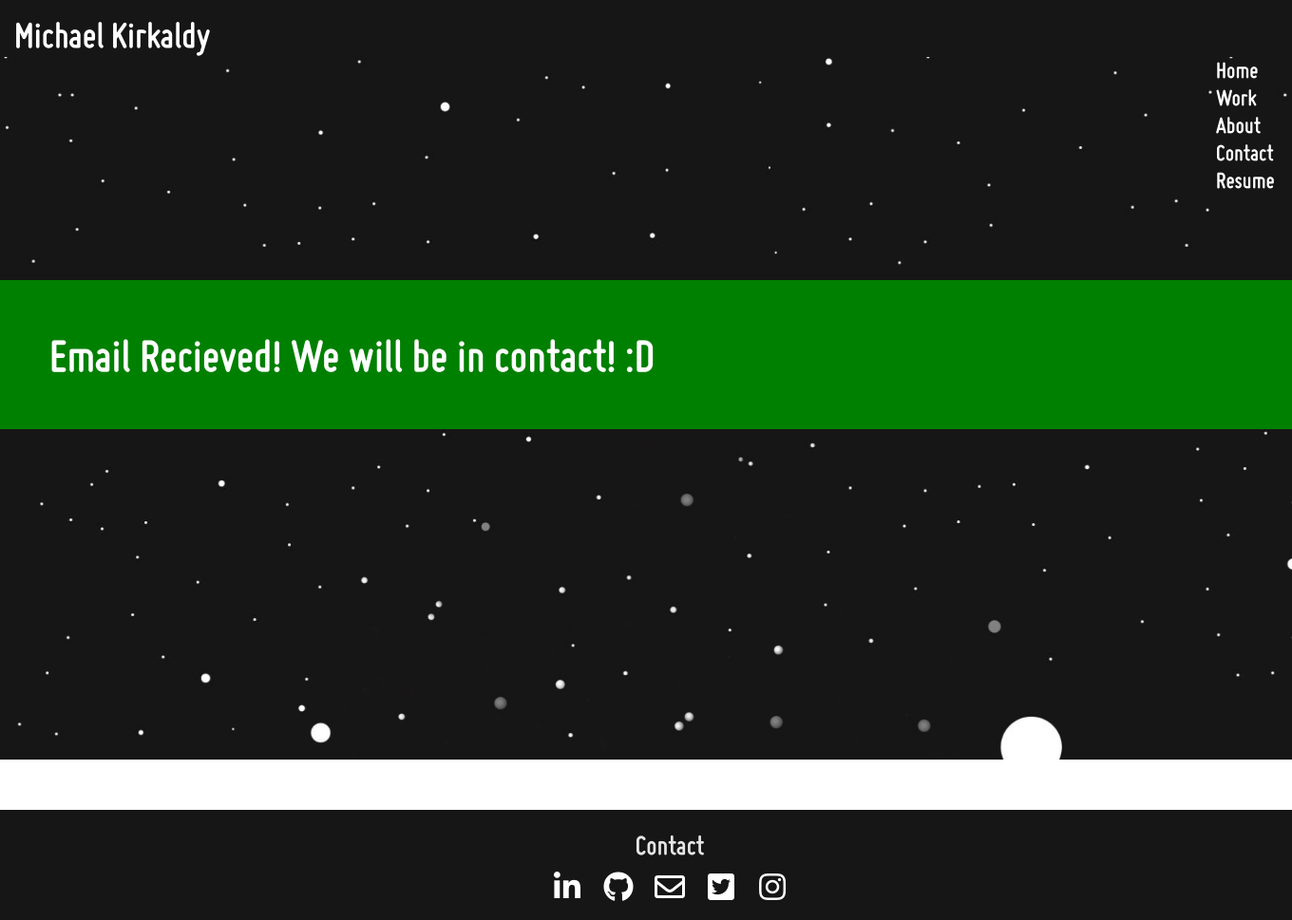
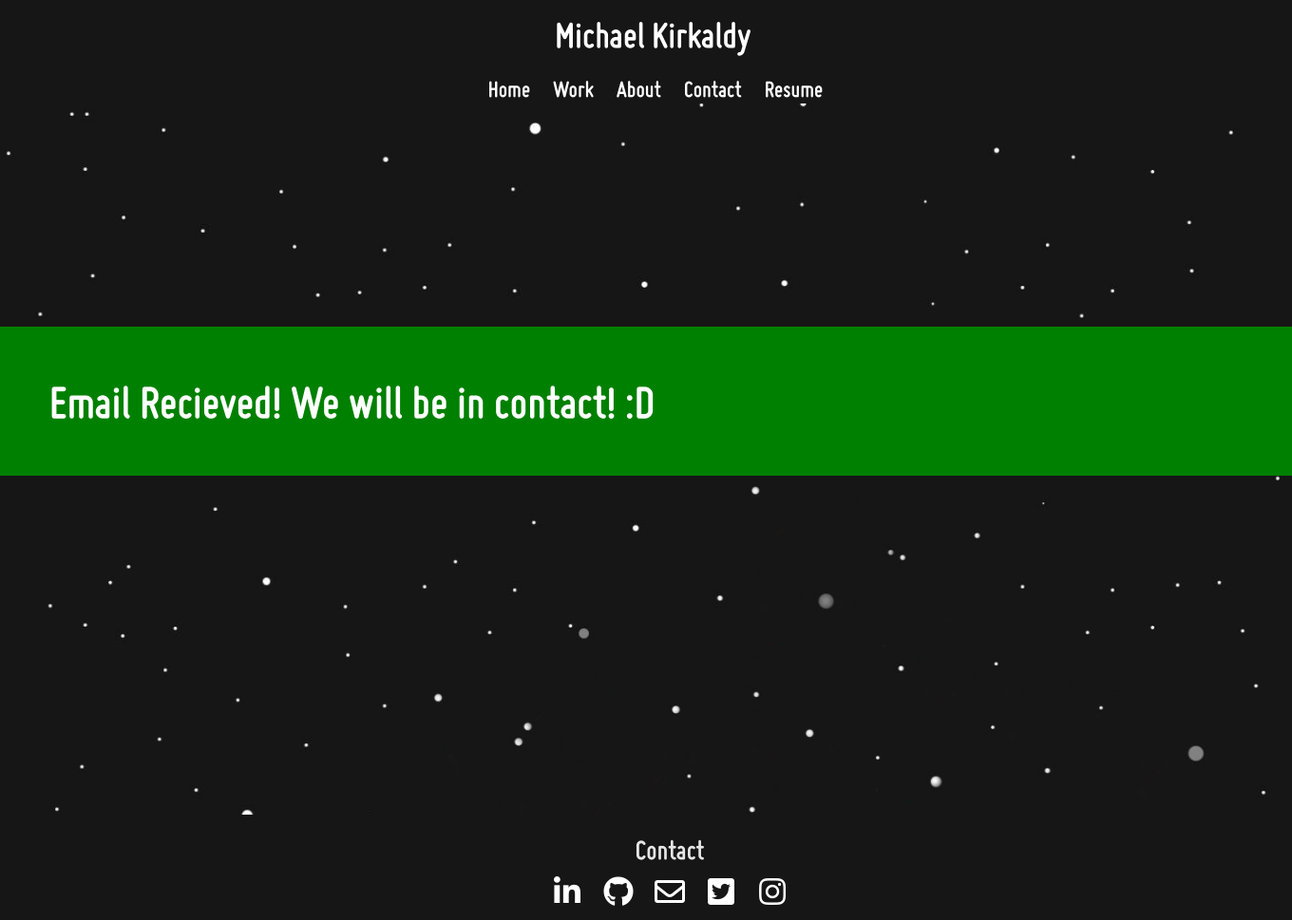
Before and after one commit to MichaelKirkaldyV/works, a Django app: page /success in a window 1360 px wide. Shown: the whole page at 95% size. Run offline with Django 3.2, Linux system fonts and the light colour scheme; parts of the project's set-up code (start-up, migrations or seed data) failed here and were passed over; some libraries are stand-ins or nearby versions.

Commit message:
updates to css

```diff
--- a/apps/portfolio_/static/portfolio_/css/success.css
+++ b/apps/portfolio_/static/portfolio_/css/success.css
@@ -115,3 +115,61 @@
 	display: inline-block;
 	vertical-align: top;
 }
+
+@media only screen and (min-width: 760px) and (max-width: 1444px){
+
+	.container {
+		width: 100%;
+		height: 100%;
+	}
+
+	.header {
+		width: 100%;
+		height: 100%;
+		text-align: center;
+	}
+
+	nav {
+		display: block;
+		margin: 0;
+		margin-top: 20px;
+		text-align: center;
+
+	}
+
+/*------------------------BODY-------------------------*/
+
+	.body {
+		width: 100%;
+		height: 100%;
+	}
+
+/*------------------FOOTER--------------------------*/
+
+	.profile {
+		width: 315px;
+		margin: 0 auto;
+	}
+
+	.media {
+		height: 104px;
+		width: 375px;
+		display: inline-block;
+		vertical-align: top;
+
+	}
+
+	i {
+		display: inline-block;
+		width: 100px;
+		color: white;
+		margin-left: -50px;
+		cursor: pointer;
+	}
+
+	.footer {
+		height: 100%;
+		width: 100%;
+		margin-top: 357px;
+	}
+}
--- a/apps/portfolio_/templates/portfolio_/contact.html
+++ b/apps/portfolio_/templates/portfolio_/contact.html
@@ -48,7 +48,7 @@
 			<div class="thank-you">
 				<h1>Thank you for stopping by!</h1>
 				<br>
-				<h1>It was a pleasure having you! If you have an questions please fill out the form and I'll be in contact with you.</h1>
+				<h1>It was a pleasure having you! If you have an questions, please fill out the form and I'll be in contact with you.</h1>
 			</div>
 		</div>
 	</div>
```
Also changed, not shown: apps/portfolio_/static/portfolio_/css/home.css (+61 -2 lines).
